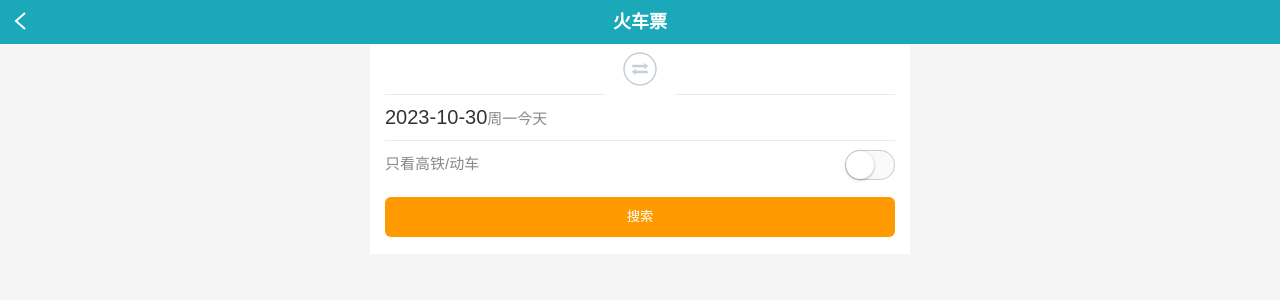
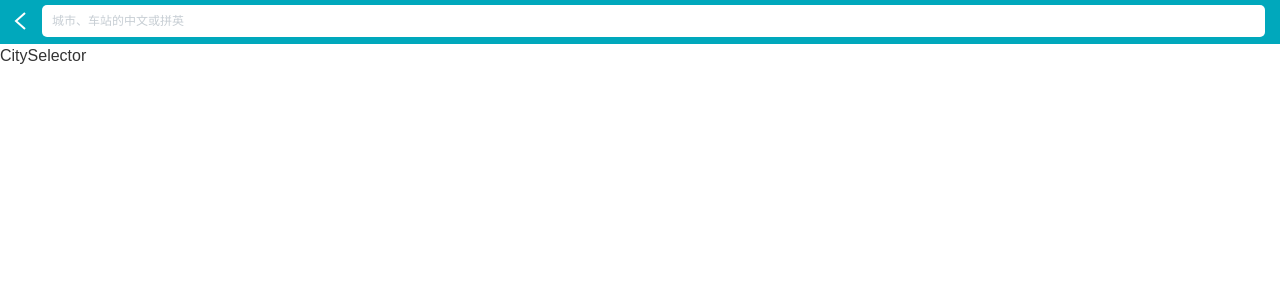
Before and after one commit to LoveWei0/WhereToGoReact, a React (Vite) app: page / in a window 1280 px wide. Shown: the top 300 px of the page. Built offline with nearby package versions, Linux system fonts and the light colour scheme.

Commit message:
feat: citySelector static

```diff
--- a/src/App.tsx
+++ b/src/App.tsx
@@ -1,12 +1,14 @@
 import React from 'react'
 import './App.css'
 
-// component
+// common -> component
 import Header from './components/header'
 import Journey from './components/journey'
 import DepartDate from './components/departDate'
 import HighSpeed from './components/highSpeed'
 import Submit from './components/submit'
+// pages -> components
+import CitySelector from './pages/citySelector/index'
 
 export default function App() {
   return (
@@ -20,6 +22,7 @@ export default function App() {
         <HighSpeed />
         <Submit />
       </form>
+      <CitySelector />
     </>
   )
 }
--- /dev/null
+++ b/src/pages/citySelector/index.css
@@ -0,0 +1,54 @@
+.city-selector {
+  position: absolute;
+  top: 0;
+  left: 0;
+  background-color: #fff;
+  min-height: 100%;
+  width: 100%;
+  z-index: 1000;
+}
+
+.city-search {
+  width: 100%;
+  height: 34px;
+  background-color: #00a8bc;
+  color: #fff;
+  font-size: 18px;
+  text-align: center;
+  padding: 5px 0;
+  position: relative;
+}
+
+.search-back {
+  position: absolute;
+  top: 0;
+  left: 0;
+  width: 42px;
+  height: 42px;
+  cursor: pointer;
+}
+
+.search-input-wrapper {
+  height: 32px;
+  font-size: 12px;
+  background-color: #fff;
+  margin-left: 42px;
+  margin-right: 15px;
+  border-radius: 5px;
+  padding-left: 5px;
+  text-align: left;
+}
+
+.search-input {
+  width: 80%;
+  height: 32px;
+  font-size: 12px;
+  border: 0;
+  color: #333;
+  outline: none;
+  background-color: 0;
+  vertical-align: top;
+  line-height: 1.5;
+  padding: 0;
+  padding-left: 5px;
+}
--- /dev/null
+++ b/src/pages/citySelector/index.tsx
@@ -0,0 +1,33 @@
+import React from 'react'
+// css
+import './index.css'
+// classnames
+import classnames from 'classnames'
+
+export default function CitySelector() {
+  const show = true
+  return (
+    <div className={classnames('city-selector', { hidden: !show })}>
+      <div className="city-search">
+        <div className="search-back">
+          <svg width="42" height="42">
+            <polyline
+              points="25,13 16,21 25,29"
+              stroke="#fff"
+              strokeWidth="2"
+              fill="none"
+            />
+          </svg>
+        </div>
+        <div className="search-input-wrapper">
+          <input
+            type="text"
+            placeholder="城市、车站的中文或拼英"
+            className="search-input"
+          />
+        </div>
+      </div>
+      CitySelector
+    </div>
+  )
+}
```
